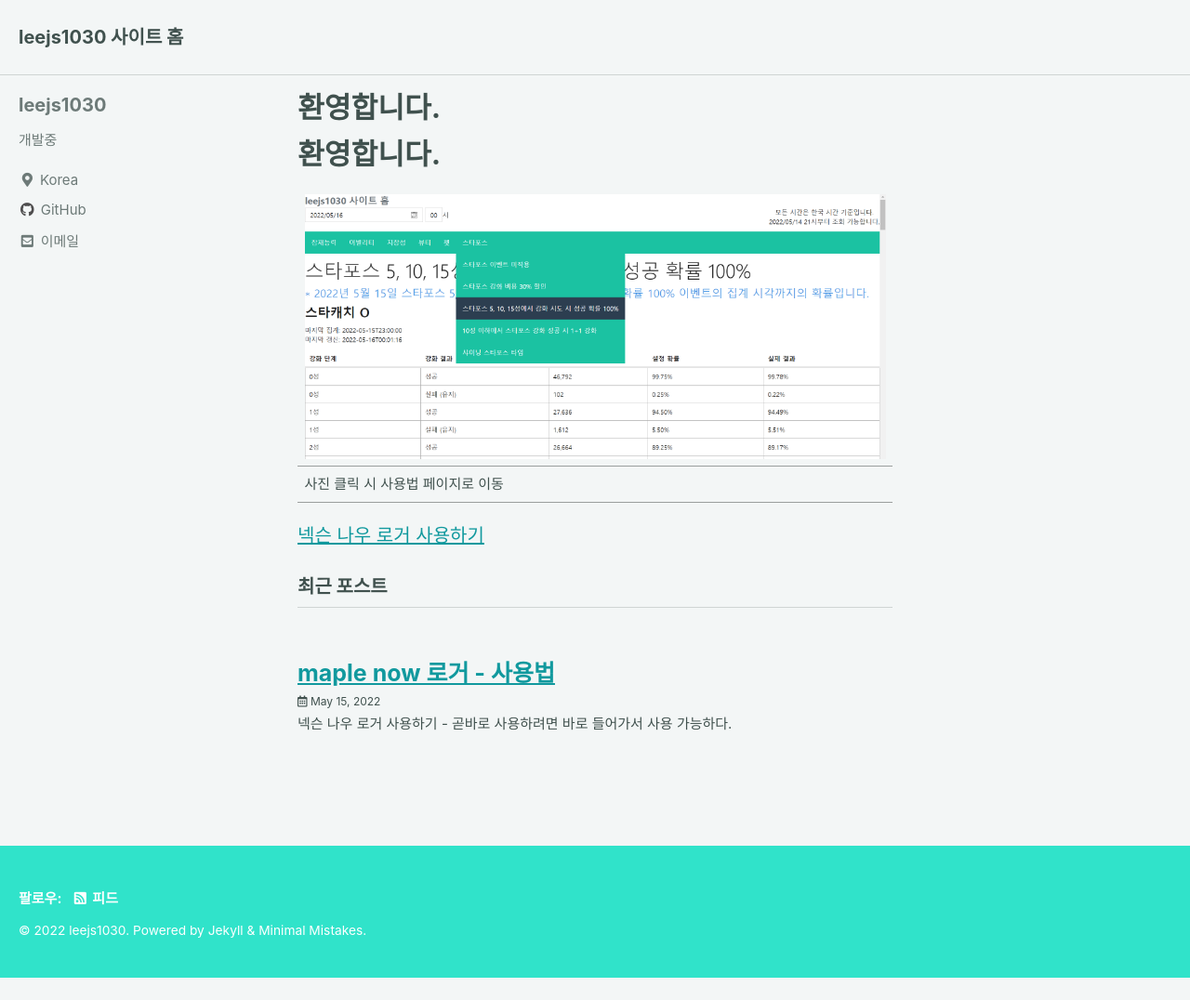
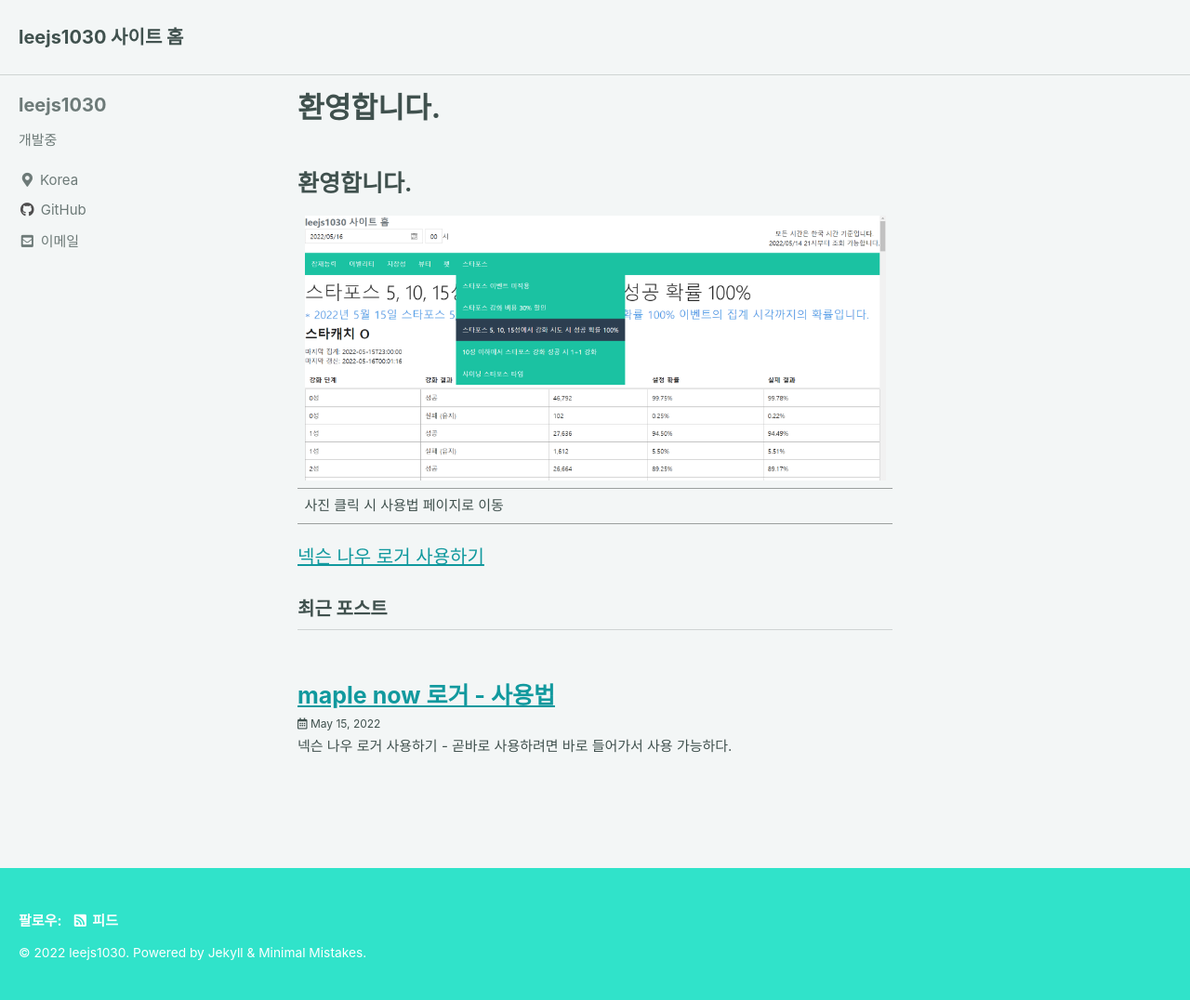
Before and after one commit to leejs1030/leejs1030.github.io, a Jekyll site: the page built from index.md, in a window 1280 px wide. Shown: the whole page at 93% size. Built offline with Jekyll 4.4.1, drawn with Linux system fonts in a browser that asks for light colours; cached includes are drawn as plain includes; our own code applies the rules of GitHub Pages for plain Markdown files; before the commit the page ends 1052 px from its top, so only the background shows below that.

Commit message:
깃허브 페이지 오류 수정 확인

```diff
--- a/index.md
+++ b/index.md
@@ -2,7 +2,7 @@
 layout: home
 author_profile: true
 ---
-# 환영합니다.
+## 환영합니다.
 
 | [![넥슨 나우 로거](/resources/index-img/maplenow-logger.png)](/blog/maplenow/how-to-use) |
 | 사진 클릭 시 사용법 페이지로 이동 |
```
